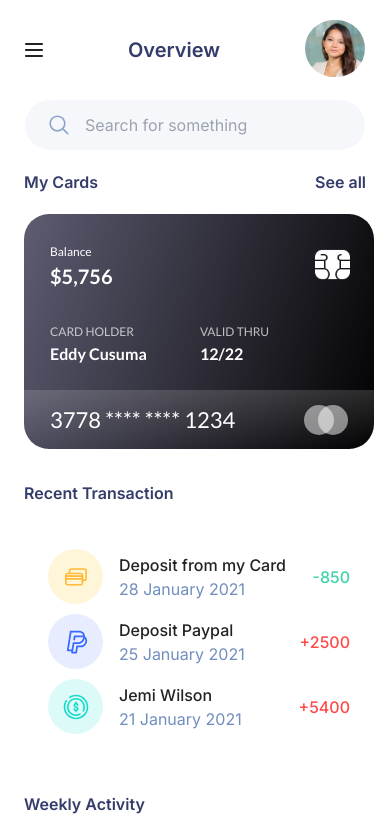
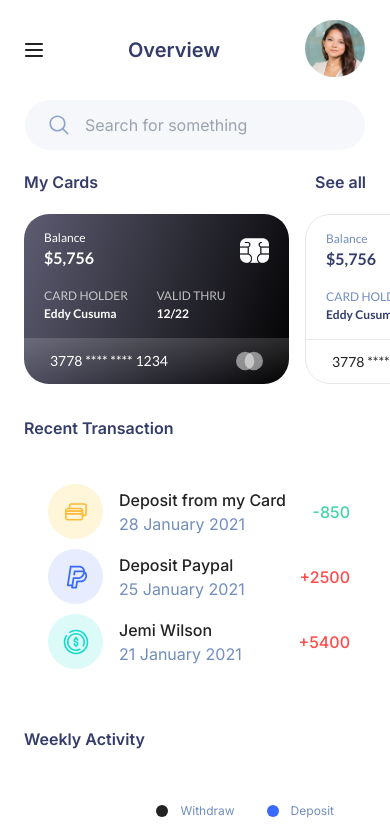
Before and after one commit to lui7henrique/soar, a React (Vite) app: page / in a window 390 px wide. Shown: the top 832 px of the page. Built offline with nearby package versions, Linux system fonts and the light colour scheme.

Commit message:
feat: updates CreditCard component styles for better responsiveness

```diff
--- a/src/components/credit-card.tsx
+++ b/src/components/credit-card.tsx
@@ -10,16 +10,22 @@ export function CreditCard({ variant = "default", ...props }: CreditCardProps) {
 	return (
 		<div
 			className={cn(
-				"rounded-[25px] flex flex-col font-lato w-[350px] h-[235px] flex-shrink-0",
+				"rounded-[25px] flex flex-col font-lato flex-shrink-0 w-[265px] h-[170px]",
+				"desktop:w-[350px] desktop:h-[235px]",
 				variant === "outline" && "bg-background border",
 				variant === "default" &&
 					"bg-[linear-gradient(107.38deg,_#5B5A6F_2.61%,_#000000_101.2%)]",
 			)}
 			{...props}
 		>
-			<div className="pt-[24px] pl-[26px] pr-[24px] pb-[24px] flex-1 relative">
+			<div
+				className={cn(
+					"flex-1 relative px-5 py-4",
+					"desktop:pt-[24px] desktop:pl-[26px] desktop:pr-[24px] desktop:pb-[24px]",
+				)}
+			>
 				<div className="flex justify-between items-center">
-					<div>
+					<div className="flex flex-col gap-0">
 						<span
 							className={cn(
 								"text-xs",
@@ -31,7 +37,7 @@ export function CreditCard({ variant = "default", ...props }: CreditCardProps) {
 						</span>
 						<p
 							className={cn(
-								"text-xl font-semibold",
+								"text-md desktop:text-xl font-semibold",
 								variant === "default" && "text-white",
 								variant === "outline" && "text-muted-foreground",
 							)}
@@ -41,6 +47,7 @@ export function CreditCard({ variant = "default", ...props }: CreditCardProps) {
 					</div>
 					<figure
 						className={cn(
+							"[&>svg]:w-[29px] desktop:[&>svg]:w-auto",
 							variant === "default" && "text-white",
 							variant === "outline" && "text-foreground",
 						)}
@@ -49,7 +56,7 @@ export function CreditCard({ variant = "default", ...props }: CreditCardProps) {
 					</figure>
 				</div>
 
-				<div className="grid grid-cols-2 mt-7">
+				<div className={cn("grid grid-cols-2 mt-3", "desktop:mt-7")}>
 					<div>
 						<span
 							className={cn(
@@ -62,7 +69,7 @@ export function CreditCard({ variant = "default", ...props }: CreditCardProps) {
 						</span>
 						<p
 							className={cn(
-								"font-semibold",
+								"text-xs desktop:text-md font-semibold",
 								variant === "default" && "text-white",
 								variant === "outline" && "text-muted-foreground",
 							)}
@@ -83,7 +90,7 @@ export function CreditCard({ variant = "default", ...props }: CreditCardProps) {
 						</span>
 						<p
 							className={cn(
-								"font-semibold",
+								"text-xs desktop:text-md font-semibold",
 								variant === "default" && "text-white",
 								variant === "outline" && "text-muted-foreground",
 							)}
@@ -103,7 +110,7 @@ export function CreditCard({ variant = "default", ...props }: CreditCardProps) {
 			>
 				<span
 					className={cn(
-						"text-[22px] font-medium",
+						"text-sm desktop:text-[22px] font-medium",
 						variant === "default" && "text-white",
 					)}
 				>
@@ -111,7 +118,7 @@ export function CreditCard({ variant = "default", ...props }: CreditCardProps) {
 				</span>
 				<figure
 					className={cn(
-						"text-[#9199AF80]/50",
+						"[&>svg]:w-[27px] desktop:[&>svg]:w-auto text-[#9199AF80]/50",
 						variant === "default" && "text-white/50",
 					)}
 				>
```
